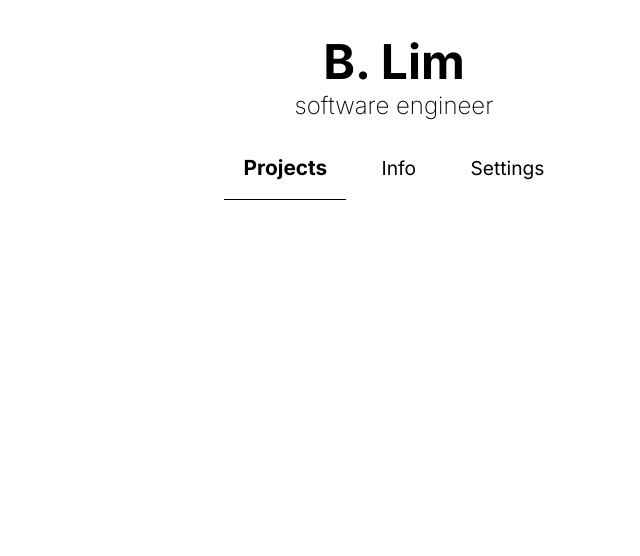
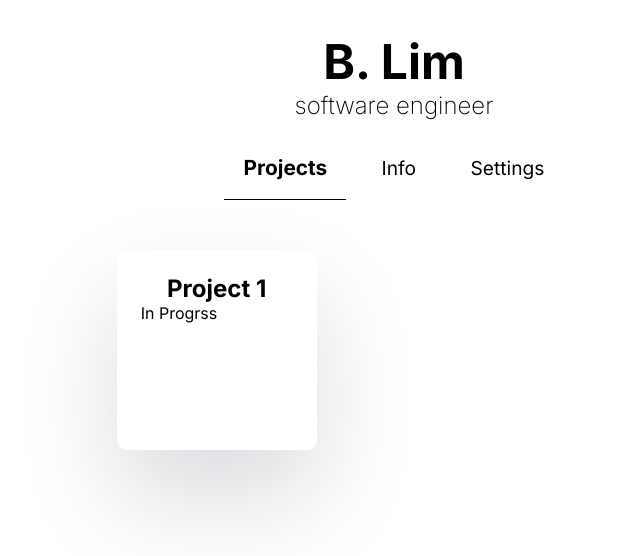
Before and after one commit to qudwl/qudwl.github.io, a React (Create React App) app: page / in a window 1280 px wide. Shown: the top 556 px of the page, without its empty margins (246-886 px from the left). Built offline with nearby package versions, Linux system fonts and the light colour scheme.

Commit message:
feat: started Projects list

```diff
--- a/package.json
+++ b/package.json
@@ -11,6 +11,7 @@
     "@types/node": "^16.18.69",
     "@types/react": "^18.2.46",
     "@types/react-dom": "^18.2.18",
+    "bootstrap-icons": "^1.11.3",
     "react": "^18.2.0",
     "react-dom": "^18.2.0",
     "react-scripts": "5.0.1",
--- a/src/App.css
+++ b/src/App.css
@@ -61,3 +61,24 @@ button {
 .active-li {
   border-bottom: 1px solid #000;
 }
+
+.projects {
+  display: grid;
+  width: 700px;
+  margin: 50px auto;
+  grid-template-columns: auto auto auto;
+  justify-items: center;
+  align-items: center;
+  gap: 2em;
+}
+
+.projectCard {
+  background: #fff;
+  border-radius: 10px;
+  box-shadow: 0 48px 100px rgba(17, 12, 46, 0.15);
+  padding: 1.5rem;
+  transition: all 0.2s ease-in-out;
+  box-sizing: border-box;
+  width: 200px;
+  height: 200px;
+}
--- a/src/App.tsx
+++ b/src/App.tsx
@@ -1,11 +1,13 @@
 import React from 'react';
 import './App.css';
-import Header from './Header';
+import Header from './components/Header';
+import Projects from './components/Projects';
 
 function App() {
   return (
     <>
       <Header />
+      <Projects />
     </>
   );
 }
--- /dev/null
+++ b/src/classes/Project.ts
@@ -0,0 +1,23 @@
+class Project {
+  name: string;
+  description: string;
+  url: string;
+  tags: string[];
+  image: string;
+
+  constructor(
+    name: string,
+    description: string,
+    url: string,
+    tags: string[],
+    image: string
+  ) {
+    this.name = name;
+    this.description = description;
+    this.url = url;
+    this.tags = tags;
+    this.image = image;
+  }
+}
+
+export default Project;
--- a/src/Header.tsx
+++ b/src/components/Header.tsx
@@ -1,4 +1,4 @@
-import Tab from "./Tab";
+import Tab from "../Tab";
 
 const Header = () => {
     return <header className='mt-2'>
--- /dev/null
+++ b/src/components/ProjectCard.tsx
@@ -0,0 +1,13 @@
+import Project from "../classes/Project";
+const ProjectCard = ({ project }: { project: Project }) => {
+    return <div className='projectCard'>
+        <h2>{project.name}</h2>
+        <ul>
+            {project.tags.map((tag, index) => {
+                return <li key={index}>{tag}</li>
+            })}
+        </ul>
+    </div>
+};
+
+export default ProjectCard;
--- /dev/null
+++ b/src/components/Projects.tsx
@@ -0,0 +1,18 @@
+import Project from "../classes/Project";
+import ProjectCard from "./ProjectCard"
+
+const list = new Array<Project>();
+
+list.push(new Project("Project 1", "This is a description of project 1", "https://www.google.com", ["In Progrss"], ""));
+
+const Projects = () => {
+    return <div className="projects">
+        <ProjectCard project={list[0]} />
+        {/* <ProjectCard />
+        <ProjectCard />
+        <ProjectCard />
+        <ProjectCard /> */}
+    </div>
+}
+
+export default Projects;
--- /dev/null
+++ b/src/components/Settings.tsx
@@ -0,0 +1,5 @@
+const Settings = () => {
+    return <div></div>
+}
+
+export default Settings;
--- a/tsconfig.json
+++ b/tsconfig.json
@@ -13,6 +13,7 @@
     "strict": true,
     "forceConsistentCasingInFileNames": true,
     "noFallthroughCasesInSwitch": true,
+    "noImplicitAny": true,
     "module": "esnext",
     "moduleResolution": "node",
     "resolveJsonModule": true,
```
Also changed, not shown: src/components/Tag.tsx (added, +14 -0 lines), 1 other file (tests, documents, lock files or other folders).
